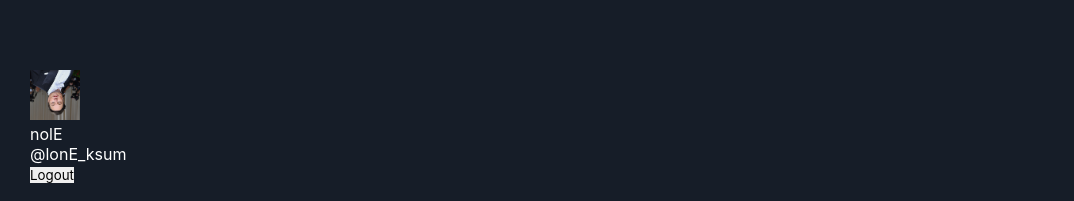
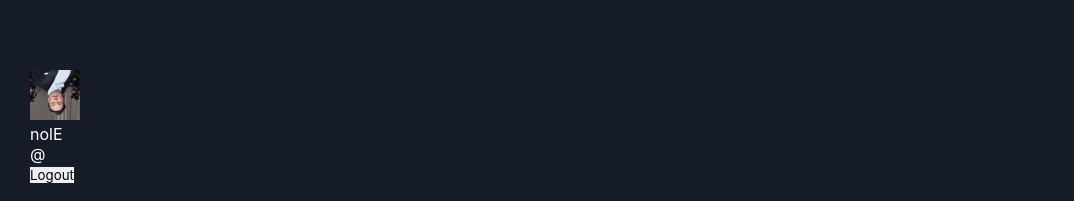
Before and after one commit to Yelizze/twitterfork-front, a Next.js app: page /home in a window 1280 px wide. Shown: the part 596-797 px from the top of the page, without its empty margins (0-1074 px from the left). Built offline with nearby package versions, Linux system fonts and the light colour scheme.

Commit message:
component logout

```diff
--- a/components/Home.js
+++ b/components/Home.js
@@ -1,8 +1,8 @@
 import styles from '../styles/Home.module.css';
 import Image from "next/image";
 import Tweet from '../components/Tweet'
+import LogOut from '../components/LogOut';
 import { useState } from 'react';
-import Link from 'next/link';
 
 function Home() {
   const [message, setMessage] = useState('');
@@ -32,12 +32,7 @@ function Home() {
         <div className={styles.logo}>
           <Image src='/logo.png' alt='rettiwT' height="50" width="50"/>
         </div>
-        <div className={styles.logged}>
-        <Image src='/profilepic.jpg' alt='nolE' height="50" width="50"/>
-        <p> nolE </p>
-        <p> @lonE_ksum</p>
-        <Link href="/home"><button onClick={() => handleLogOut()}>Logout</button></Link>
-        </div>
+          <LogOut />
       </div>
       <div className={styles.tweetCol}>
         <h2>Home</h2>
--- /dev/null
+++ b/components/LogOut.js
@@ -0,0 +1,20 @@
+import styles from '../styles/Tweet.module.css';
+import Image from "next/image";
+import { useDispatch } from 'react-redux';
+import { logout } from '../reducers/user'
+import { useSelector } from 'react-redux';
+import Link from "next/link";
+
+function LogOut() {
+        const username = useSelector((state) => state.user.value.username);
+  return (
+        <div className={styles.logged}>
+                <Image src='/profilepic.jpg' alt='nolE' height="50" width="50"/>
+                <p className={styles.logName}> nolE </p>
+                <p> @{username}</p>
+                <Link href="/login"><button onClick={() => useDispatch(logout())}>Logout</button></Link>
+        </div>
+  );
+}
+
+export default LogOut;
```
